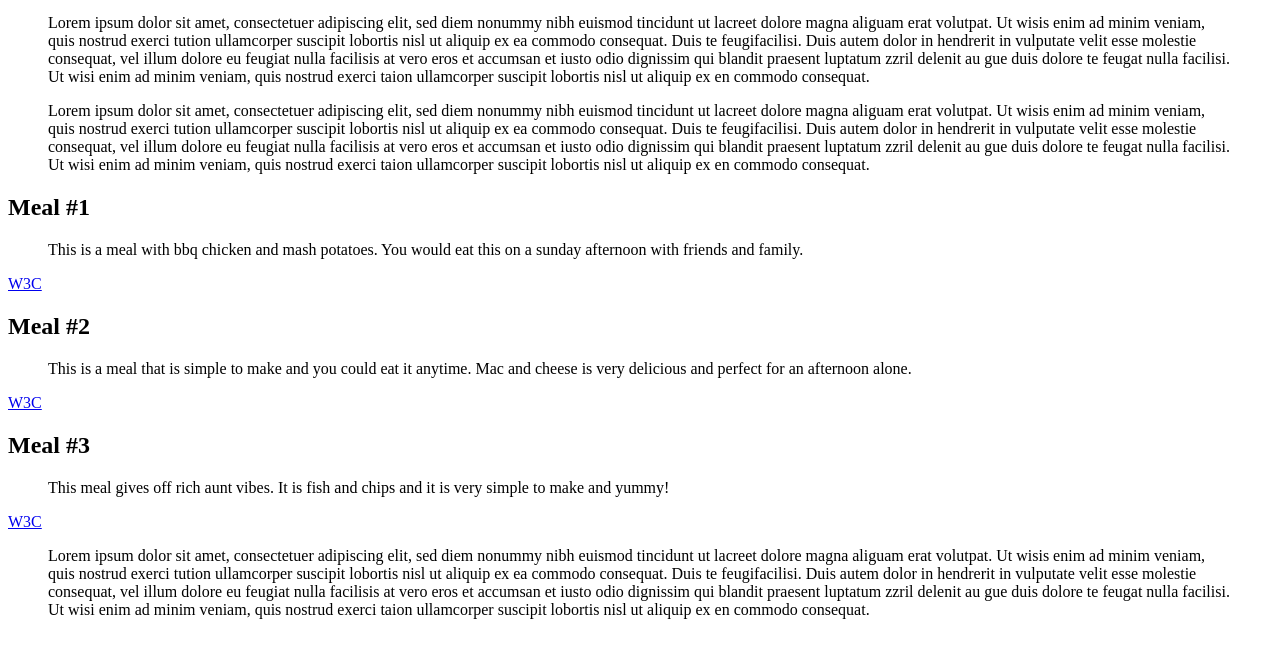
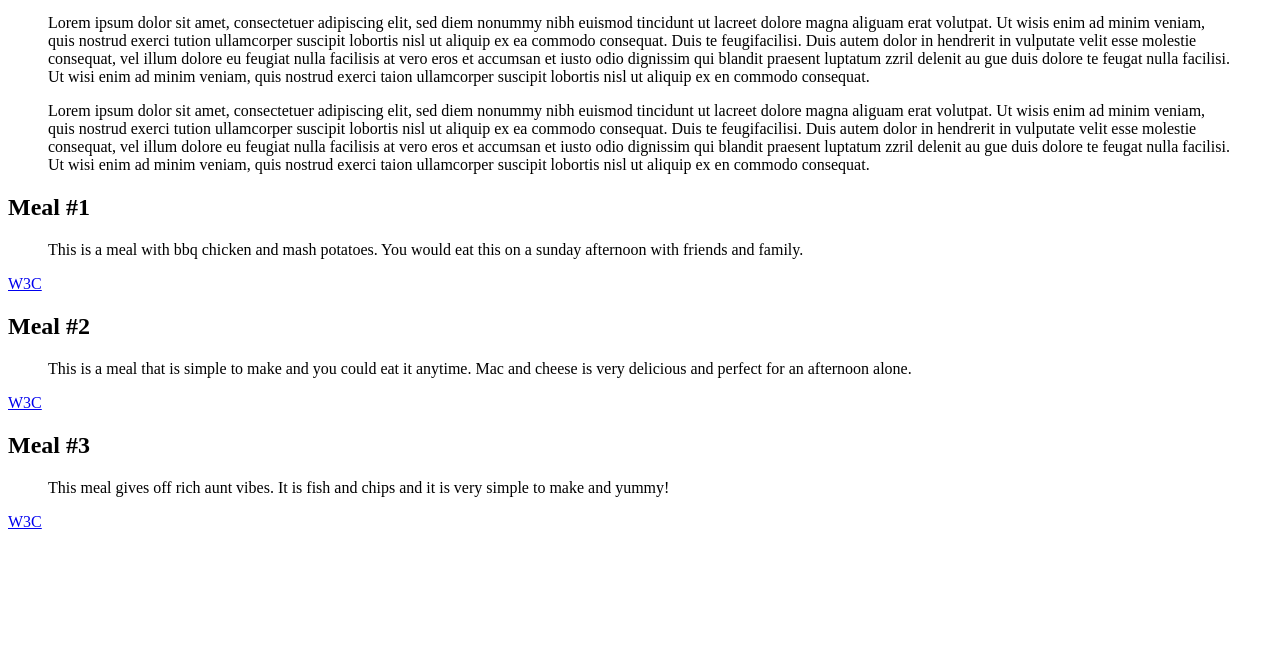
Before and after one commit to careshmar/link_review_pd5_6_careshma, a plain HTML site: page chapter1.html in a window 1280 px wide. Shown: the part 86-744 px from the top of the page. Drawn offline with Linux system fonts and the light colour scheme.

Commit message:
Update chapter1.html

```diff
--- a/chapter1.html
+++ b/chapter1.html
@@ -27,7 +27,6 @@
 <blockquote> This meal gives off rich aunt vibes. It is fish and chips and it is very simple to make and yummy! </blockquote>
 	<p><a href="https://gothammag.com/best-fish-and-chips-nyc">W3C</a></p>
 
-<blockquote>Lorem ipsum dolor sit amet, consectetuer adipiscing elit, sed diem nonummy nibh euismod tincidunt ut lacreet dolore magna aliguam erat volutpat. Ut wisis enim ad minim veniam, quis nostrud exerci tution ullamcorper suscipit lobortis nisl ut aliquip ex ea commodo    consequat. Duis te feugifacilisi. Duis autem dolor in hendrerit in vulputate velit esse molestie consequat, vel illum dolore eu feugiat nulla facilisis at vero eros et accumsan et iusto odio dignissim qui blandit praesent luptatum zzril delenit au gue duis dolore te feugat nulla facilisi. Ut wisi enim ad minim veniam, quis nostrud exerci taion ullamcorper suscipit lobortis nisl ut aliquip ex en commodo consequat.</blockquote>
 
 
 
```
